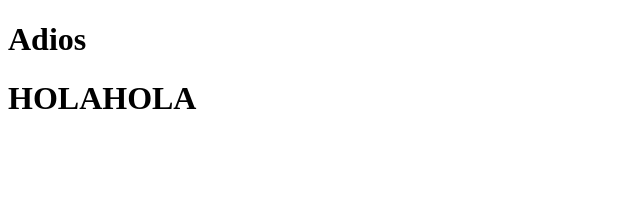
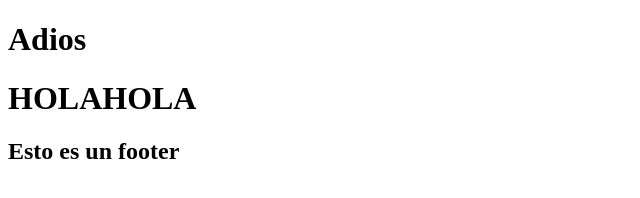
Before and after one commit to isc-joserodriguez/c17-prueba-git, a plain HTML site: page index.html in a window 1280 px wide. Shown: the whole page, without its empty margins (0-640 px from the left). Drawn offline with Linux system fonts and the light colour scheme.

Commit message:
agrego un footer

```diff
--- a/index.html
+++ b/index.html
@@ -13,6 +13,8 @@
 
 
     <!-- Esto es un comentario hecho por JP -->
-
+    <footer>
+        <h2>Esto es un footer</h2>
+    </footer>
 </body>
 </html>
```
